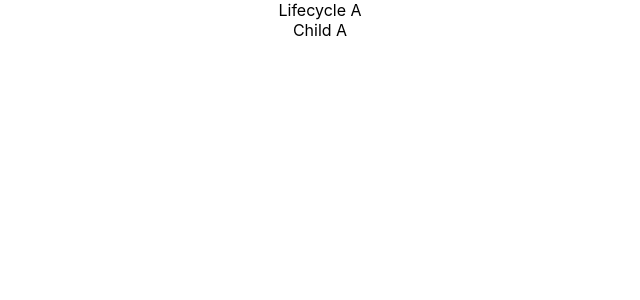
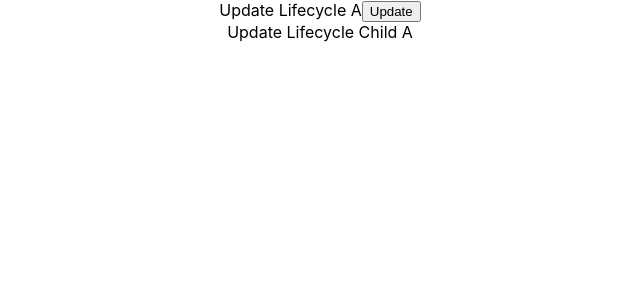
Before and after one commit to sahilm-10/EQ-React, a React (Create React App) app: page / in a window 1280 px wide. Shown: the top 300 px of the page, without its empty margins (320-960 px from the left). Built offline with nearby package versions, Linux system fonts and the light colour scheme.

Commit message:
Update LifeCycle added

```diff
--- a/src/App.js
+++ b/src/App.js
@@ -40,6 +40,7 @@ import GetUsersByFetch from './HttpCalls/GetUsersByFetch';
 import GetUsersByAxios from './HttpCalls/GetUsersByAxios';
 import GetUserById from './HttpCalls/GetUsersById';
 import LifecycleA from './ComponentLifeCycle/LifecycleA';
+import UpdateLifecycleA from './ComponentLifeCycle/UpdateLifecycleA';
 const LazyAbout = React.lazy(()=> import('../src/React-Router/AboutPage'))
 function App() {
   return (
@@ -118,7 +119,8 @@ function App() {
     {/* <GetUsersByAxios/> */}
     {/* <GetUserById/> */}
 
-    <LifecycleA/>
+    {/* <LifecycleA/> */}
+    <UpdateLifecycleA/>
     </div>
   );
 }
--- /dev/null
+++ b/src/ComponentLifeCycle/UpadteChildA.js
@@ -0,0 +1,38 @@
+import React, { Component } from 'react'
+import ChildA from './ChildA';
+
+class UpdateChildA extends Component{
+    constructor(props){
+        super(props);
+
+        this.state = {
+            name:'sahil'
+        }
+        console.log("Constructor A called...");
+    }
+    static getDerivedStateFromProps(props,state){
+        console.log("GetDerivedState of ChildA called...");
+        return null;
+    }
+    shouldComponentUpdate(nextProps,nextState){
+        console.log("Should Update of ChildA Called...");
+        return true;
+    }
+    getSnapshotBeforeUpdate(prevProps,PrevState){
+        console.log("Snapshot before update of ChildA called..");
+    }
+    componentDidUpdate(prevProps,prevState,snapshot){
+        console.log("Did Update of ChildA called...");
+    }
+    render(){
+
+        console.log("Render of ChildA called");
+        return(
+            <div>
+                Update Lifecycle Child A
+            </div>
+        )
+    }
+}
+
+export default UpdateChildA;
--- /dev/null
+++ b/src/ComponentLifeCycle/UpdateLifecycleA.js
@@ -0,0 +1,47 @@
+import React, { Component } from 'react'
+import ChildA from './ChildA';
+import UpdateChildA from './UpadteChildA';
+
+class UpdateLifecycleA extends Component{
+    constructor(props){
+        super(props);
+
+        this.state = {
+            name:'sahil'
+        }
+        console.log("Constructor A called...");
+    }
+    updateChild(){
+        this.setState({
+            name:"Rahul"
+        })
+    }
+    static getDerivedStateFromProps(props,state){
+        console.log("GetDerivedState of A called...");
+        return null;
+    }
+    shouldComponentUpdate(nextProps,nextState){
+        console.log("Should Update Called...");
+        return true;
+    }
+    getSnapshotBeforeUpdate(prevProps,PrevState){
+        console.log("Snapshot before update called..");
+    }
+    componentDidUpdate(prevProps,prevState,snapshot){
+        console.log("Did Update called...");
+    }
+
+    render(){
+
+        console.log("Render of ChildA called");
+        return(
+            <div>
+                Update Lifecycle A
+                <button onClick={this.updateChild}>Update</button>
+                <UpdateChildA/>
+            </div>
+        )
+    }
+}
+
+export default UpdateLifecycleA;
```
